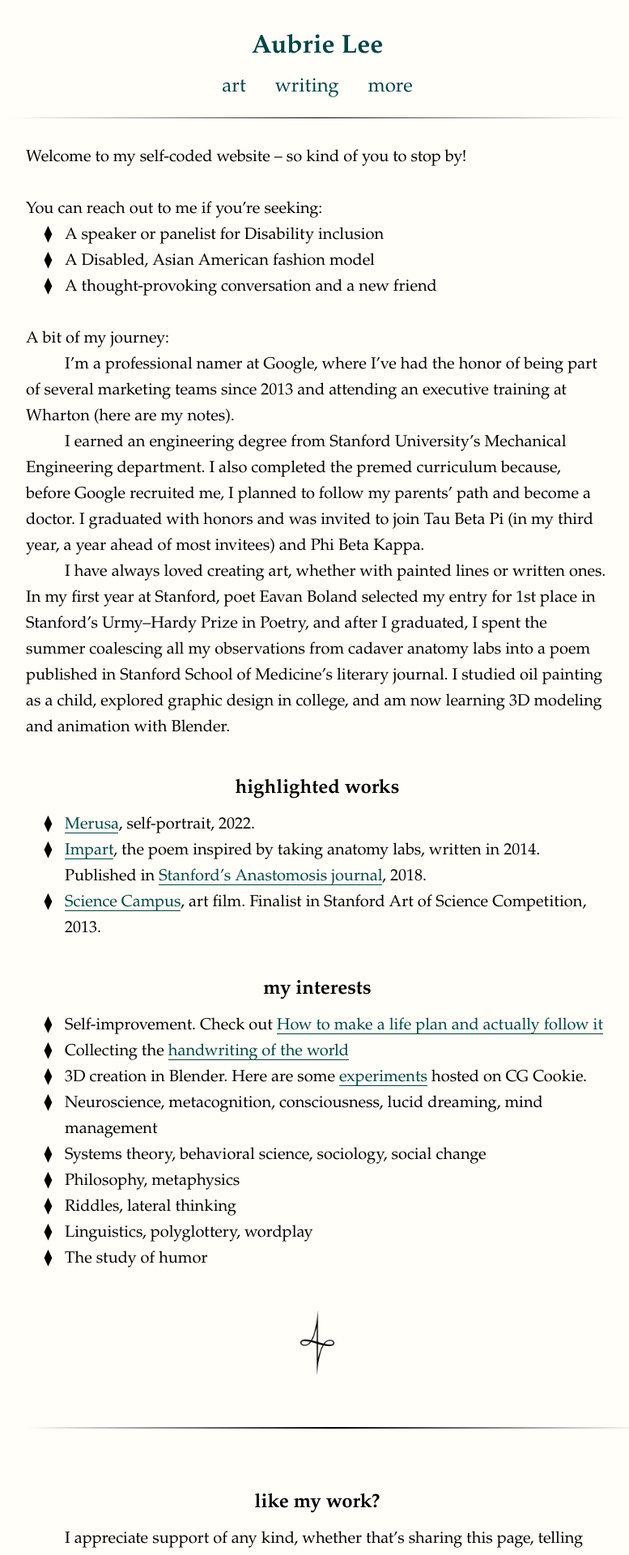
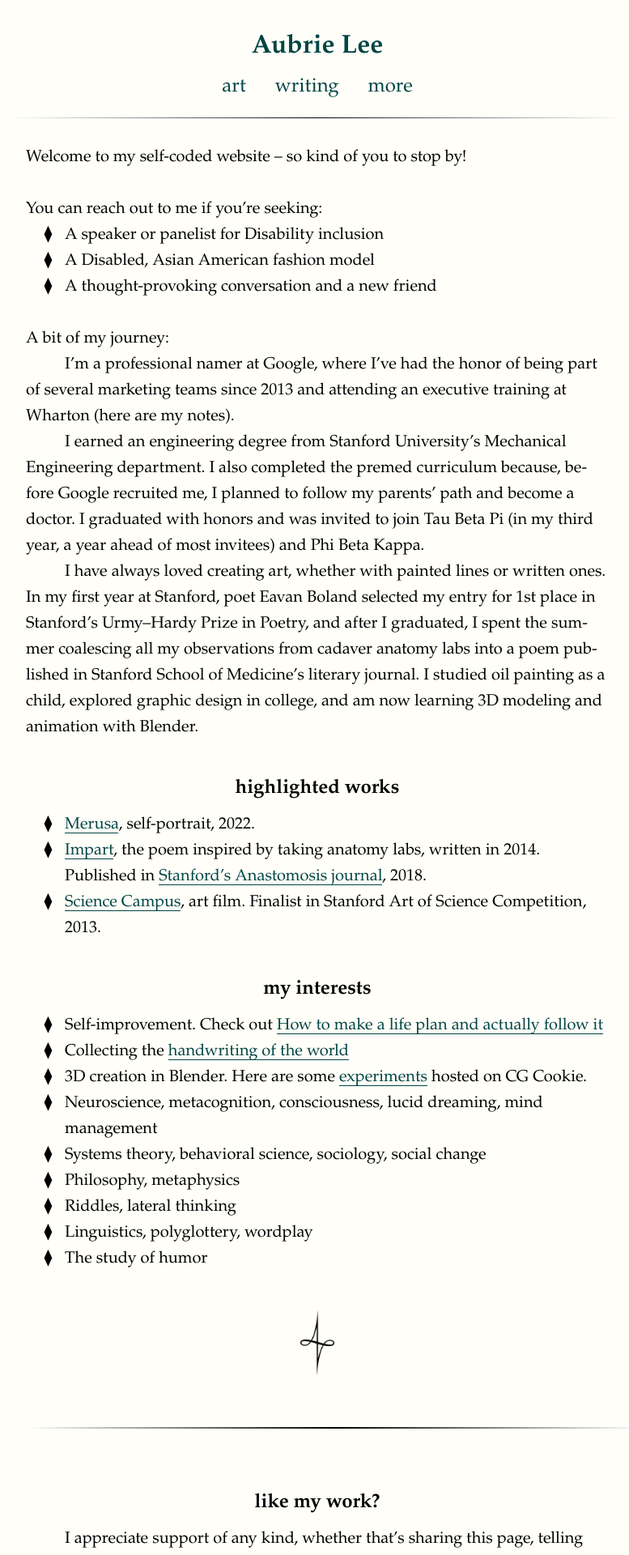
Before and after one commit to aubrielee/aubrielee.github.io, a Jekyll site: the page built from index.md, in a window 1280 px wide. Shown: the top 1920 px of the page at 81% size, without its empty margins (248-1025 px from the left). Built offline with Jekyll 4.4.1, drawn with Linux system fonts in a browser that asks for light colours; nearby versions of some CDN libraries; some web fonts are replaced.

Commit message:
add lineWrap to content section

```diff
--- a/_layouts/default.html
+++ b/_layouts/default.html
@@ -7,7 +7,7 @@
     <meta name="viewport" content="width=device-width, initial-scale=1">
     <meta name="description" content="Engineer by training, namer by trade, artist at heart.">
 
-    <link rel="stylesheet" href="/style.css">
+    <link rel="stylesheet" href="style.css">
     <link href="https://fonts.googleapis.com/css?family=Vollkorn+SC:400,600,700,900" rel="stylesheet">
 
     <link rel="apple-touch-icon" sizes="180x180" href="/apple-touch-icon.png">
@@ -50,7 +50,7 @@
     <hr>
     <div class="narrow">
       <!-- <h1>{{ page.title }}</h1> -->
-      <section>
+      <section class="lineWrap">
         {{ content }}
       </section>
 
```
